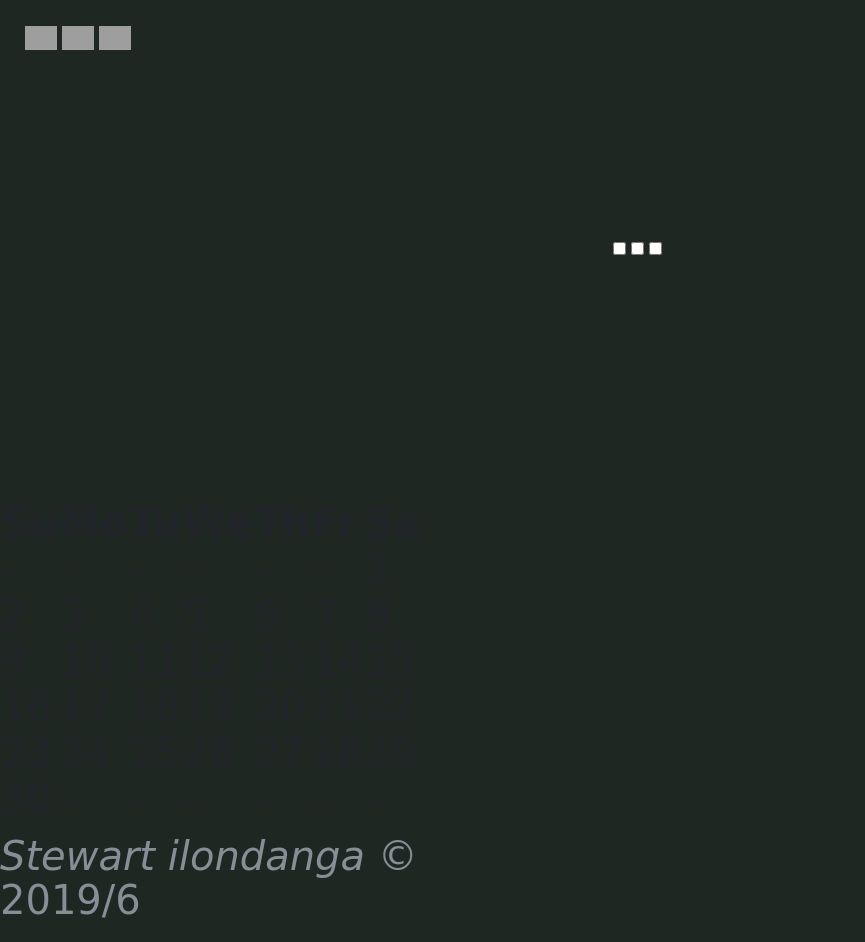
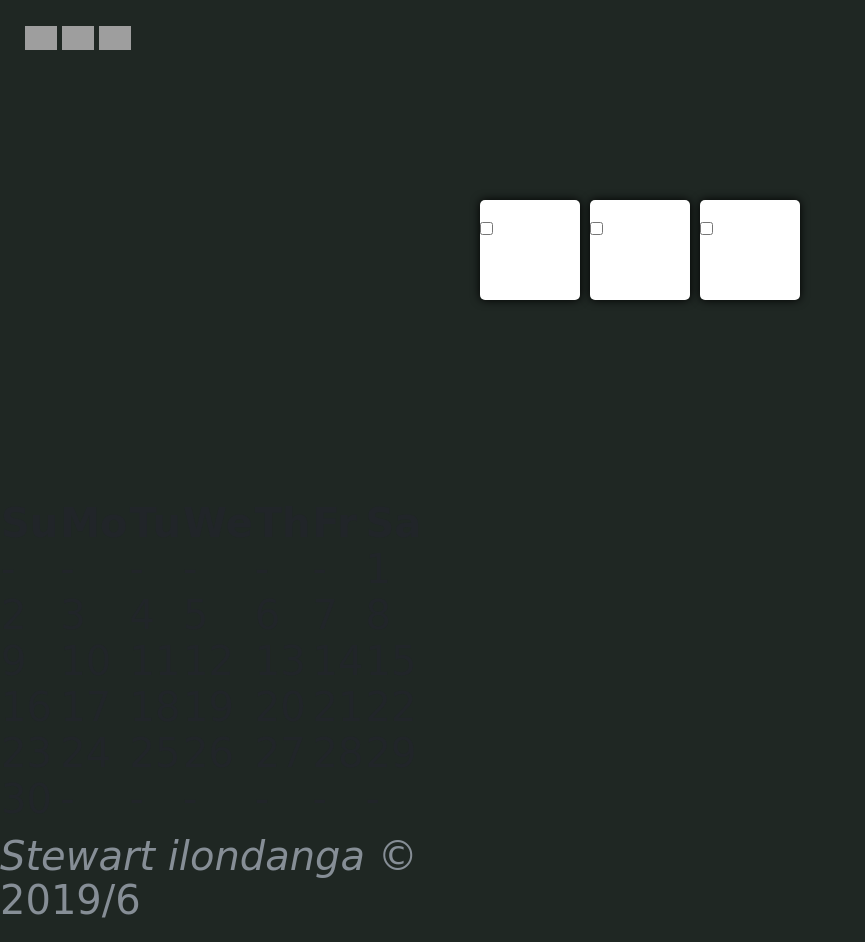
Before and after one commit to stewilondanga/coffee-peacelove, a plain HTML site: page index.html in a window 1280 px wide. Shown: the whole page, without its empty margins (0-865 px from the left). Drawn offline with nearby package versions, Linux system fonts and the light colour scheme; grey boxes are pictures that could not be loaded.

Commit message:
add css/styles.css

```diff
--- a/css/styles.css
+++ b/css/styles.css
@@ -33,7 +33,7 @@ body {
   align-items: center;
 }
 
-/*.box {
+.box {
   height: 100px;
   width: 100px;
   background: white;
@@ -44,7 +44,7 @@ body {
   box-shadow: 0 0 10px black;
 }
 
-.box-one {
+/*.box-one {
   background: #D64F4F;
 }
 
```
